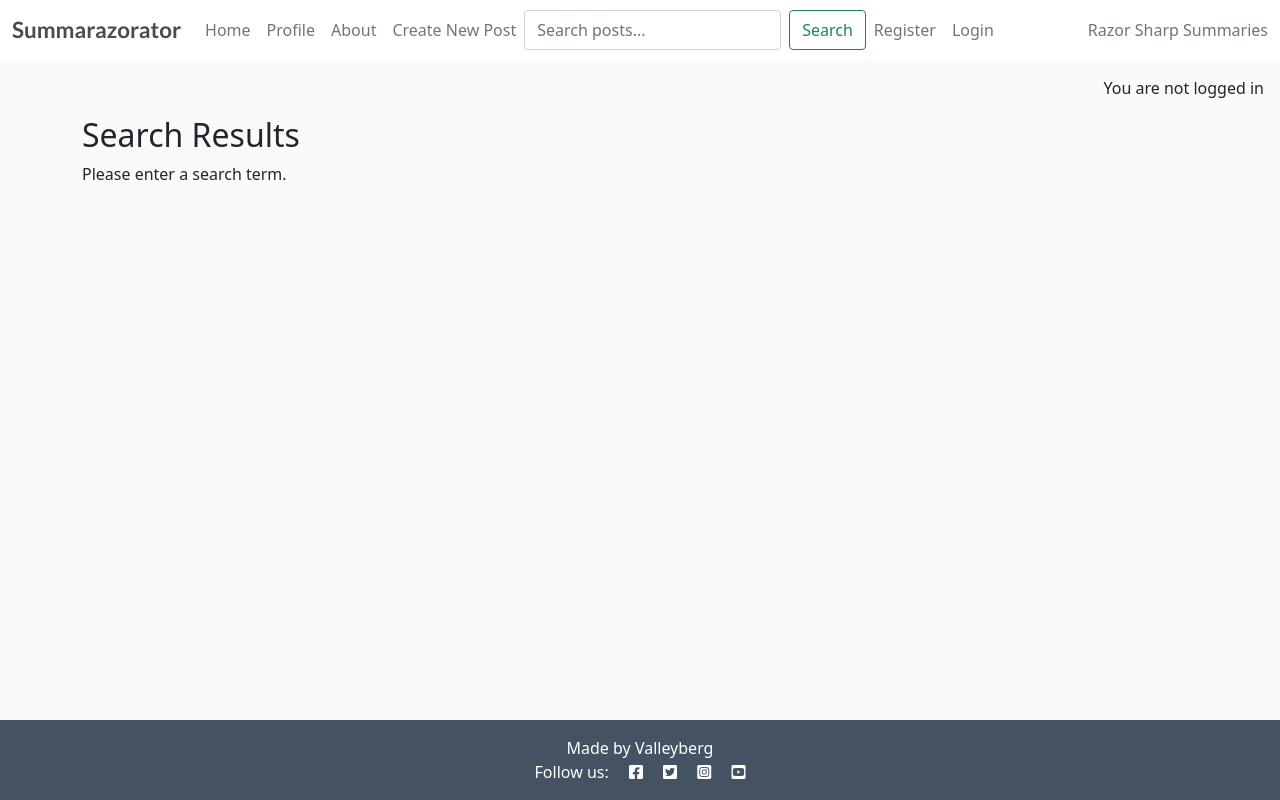
After one commit to cptvalleyberg84/summarazorator, a Django app: page /search/ in a window 1280 px wide. The commit adds this page. Run offline with Django 4.2, Linux system fonts and the light colour scheme.

Commit message:
Add search bar and search results

```diff
--- /dev/null
+++ b/forum/templates/forum/search_results.html
@@ -0,0 +1,25 @@
+{% extends 'base.html' %}
+
+{% block content %}
+<div class="container">
+    <h2>Search Results</h2>
+    {% if query %}
+    <p>Showing results for: "{{ query }}"</p>
+    {% if posts %}
+    {% for post in posts %}
+    <div class="card mb-3">
+        <div class="card-body">
+            <h5 class="card-title">{{ post.title|safe }}</h5>
+            <p class="card-text">{{ post.content|safe|truncatewords:30 }}</p>
+            <a href="{% url 'post_detail' post.slug %}" class="btn btn-primary">Read More</a>
+        </div>
+    </div>
+    {% endfor %}
+    {% else %}
+    <p>No results found.</p>
+    {% endif %}
+    {% else %}
+    <p>Please enter a search term.</p>
+    {% endif %}
+</div>
+{% endblock %}
--- a/forum/urls.py
+++ b/forum/urls.py
@@ -4,6 +4,7 @@ from django.urls import path
 urlpatterns = [
     path('', views.PostList.as_view(), name='home'),
     path('create/', views.create_post, name='create_post'),
+    path('search/', views.search_posts, name='search'),
     path('<slug:slug>/', views.post_detail, name='post_detail'),
     path('<slug:slug>/edit_comment/<int:comment_id>', views.comment_edit, name='comment_edit'),
     path('<slug:slug>/delete_comment/<int:comment_id>', views.comment_delete, name='comment_delete'),
--- a/forum/views.py
+++ b/forum/views.py
@@ -2,6 +2,7 @@ from django.shortcuts import render, get_object_or_404, reverse, redirect
 from django.views import generic
 from django.contrib import messages
 from django.contrib.auth.decorators import login_required
+from django.db.models import Q
 from django.http import HttpResponseRedirect, JsonResponse
 from django.views.decorators.http import require_POST
 from django.utils.text import slugify
@@ -112,3 +113,18 @@ def create_post(request):
         'form': form,
         'title': 'Create Post'
     })
+
+def search_posts(request):
+    query = request.GET.get('searchbar')
+    if query:
+        posts = Post.objects.filter(
+            Q(title__icontains=query) |
+            Q(content__icontains=query)
+        ).distinct()
+    else:
+        posts = []
+
+    return render(request, 'forum/search_results.html', {
+        'posts': posts,
+        'query': query
+    })
--- a/summarazorator/settings.py
+++ b/summarazorator/settings.py
@@ -28,7 +28,7 @@ TEMPLATES_DIR = os.path.join(BASE_DIR, 'templates')
 SECRET_KEY = 'django-insecure-v6ylt*h6y$k##tpj*=rd!bo*_z)2)s)3&(#4(v#3b#*)5_c_md'
 
 # SECURITY WARNING: don't run with debug turned on in production!
-DEBUG = True
+DEBUG = False
 
 ALLOWED_HOSTS = ['8000-cptvalleybe-summarazora-s50rt81q064.ws.codeinstitute-ide.net',
                 '.herokuapp.com']
--- a/templates/base.html
+++ b/templates/base.html
@@ -59,6 +59,13 @@
                     <li class="nav-item">
                         <a class="nav-link {% if request.path == create_url %}active{% endif %}" aria-current="page" a
                             href="{% url 'create_post' %}">Create New Post</a>
+                    </li>
+                    <li class="nav-item"></li>
+                    <form method="GET" id="search_bar" action="{% url 'search' %}" class="d-flex">
+                        <input type="text" name="searchbar" class="form-control me-2" placeholder="Search posts..."
+                            aria-label="Search">
+                        <button type="submit" class="btn btn-outline-success">Search</button>
+                    </form>
                     </li>
 
                     {% if user.is_authenticated %}
```
